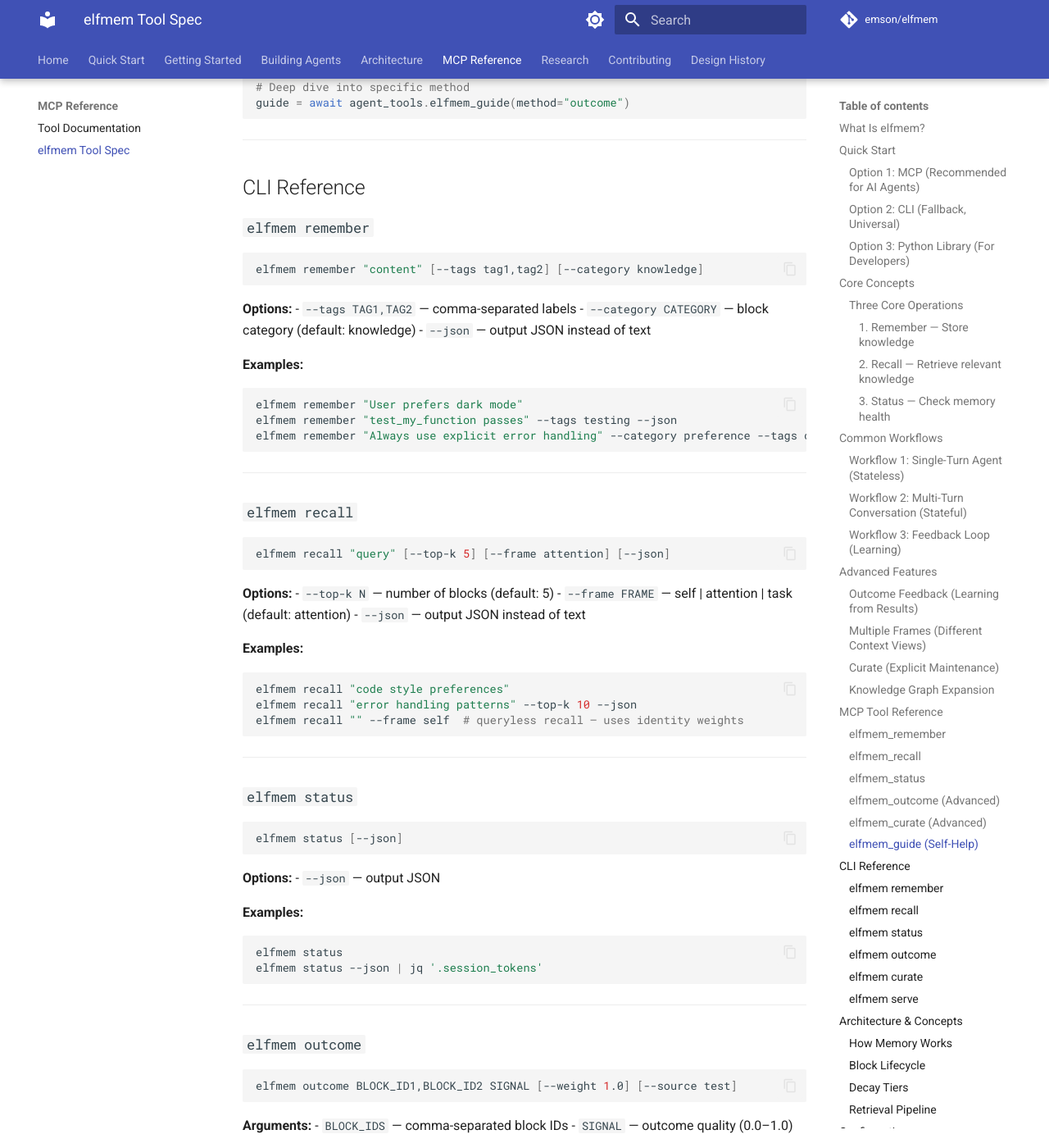
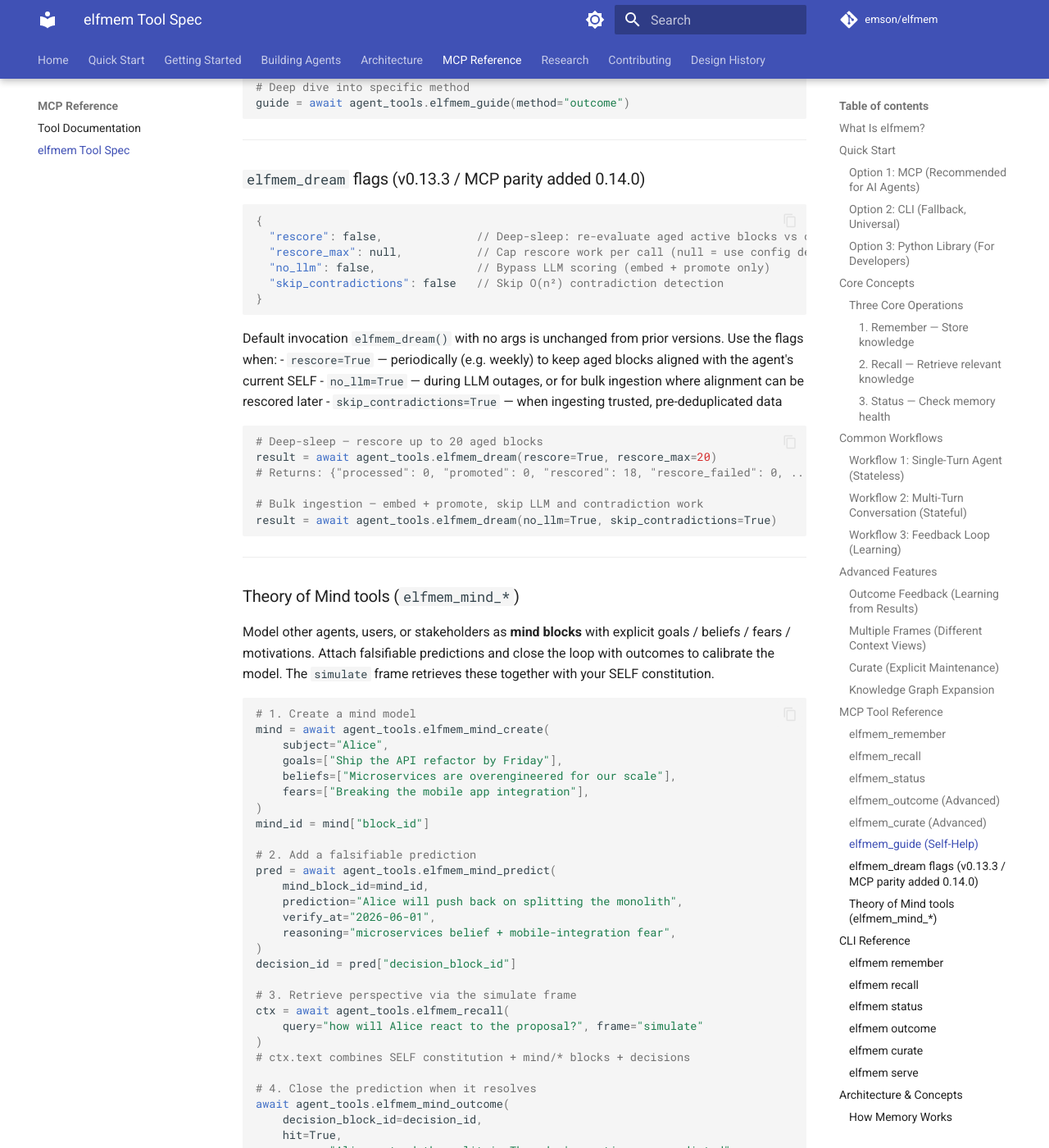
Before and after one commit to emson/elfmem, an MkDocs documentation site: the page built from docs/elfmem_tool.md, in a window 1280 px wide and 1400 px high, scrolled down 10995 px. Shown: the whole window at 82% size. Built offline with MkDocs 1.6.1 and Material for MkDocs 9.7.7, drawn with Linux system fonts in a browser that asks for light colours; comment, search, counter and statistics services are not loaded; some of the changed text lies outside the part shown.

Commit message:
docs: document new dream flags + Theory of Mind MCP tools with examples
The MCP-parity work added five mind_* tools and four dream flags but only
documented them in CHANGELOG + tool docstrings (the auto-rendered agent
surface). Human readers consulting docs/elfmem_tool.md or
docs/MULTIPLE_MCP_QUICK_REFERENCE.md saw the old surface only.

Adds to docs/elfmem_tool.md:
- "elfmem_dream flags" section with json schema + when-to-use bullets +
  two concrete python examples (rescore mode, bulk ingestion)
- "Theory of Mind tools" section with a complete 4-step workflow
  (create → predict → recall via simulate frame → close outcome) plus
  discovery (mind_list / mind_show) and when-NOT-to-use guidance

Adds to docs/MULTIPLE_MCP_QUICK_REFERENCE.md:
- Updated elfmem_dream signature with all four flags + one-line meaning
- New "Theory of Mind" subsection listing all five mind_* tools

Examples are deliberately short — one realistic scenario per feature, no
embellishment. Matches the quickstart's tight style.

Co-Authored-By: Claude Opus 4.7 (1M context) <noreply@anthropic.com>

````diff
--- a/docs/elfmem_tool.md
+++ b/docs/elfmem_tool.md
@@ -560,6 +560,88 @@ guide = await agent_tools.elfmem_guide(method="outcome")
 
 ---
 
+### `elfmem_dream` flags (v0.13.3 / MCP parity added 0.14.0)
+
+```json
+{
+  "rescore": false,              // Deep-sleep: re-evaluate aged active blocks vs current SELF
+  "rescore_max": null,           // Cap rescore work per call (null = use config default)
+  "no_llm": false,               // Bypass LLM scoring (embed + promote only)
+  "skip_contradictions": false   // Skip O(n²) contradiction detection
+}
+```
+
+Default invocation `elfmem_dream()` with no args is unchanged from prior versions. Use the flags when:
+- `rescore=True` — periodically (e.g. weekly) to keep aged blocks aligned with the agent's current SELF
+- `no_llm=True` — during LLM outages, or for bulk ingestion where alignment can be rescored later
+- `skip_contradictions=True` — when ingesting trusted, pre-deduplicated data
+
+```python
+# Deep-sleep — rescore up to 20 aged blocks
+result = await agent_tools.elfmem_dream(rescore=True, rescore_max=20)
+# Returns: {"processed": 0, "promoted": 0, "rescored": 18, "rescore_failed": 0, ...}
+
+# Bulk ingestion — embed + promote, skip LLM and contradiction work
+result = await agent_tools.elfmem_dream(no_llm=True, skip_contradictions=True)
+```
+
+---
+
+### Theory of Mind tools (`elfmem_mind_*`)
+
+Model other agents, users, or stakeholders as **mind blocks** with explicit
+goals / beliefs / fears / motivations. Attach falsifiable predictions and
+close the loop with outcomes to calibrate the model. The `simulate` frame
+retrieves these together with your SELF constitution.
+
+```python
+# 1. Create a mind model
+mind = await agent_tools.elfmem_mind_create(
+    subject="Alice",
+    goals=["Ship the API refactor by Friday"],
+    beliefs=["Microservices are overengineered for our scale"],
+    fears=["Breaking the mobile app integration"],
+)
+mind_id = mind["block_id"]
+
+# 2. Add a falsifiable prediction
+pred = await agent_tools.elfmem_mind_predict(
+    mind_block_id=mind_id,
+    prediction="Alice will push back on splitting the monolith",
+    verify_at="2026-06-01",
+    reasoning="microservices belief + mobile-integration fear",
+)
+decision_id = pred["decision_block_id"]
+
+# 3. Retrieve perspective via the simulate frame
+ctx = await agent_tools.elfmem_recall(
+    query="how will Alice react to the proposal?", frame="simulate"
+)
+# ctx.text combines SELF constitution + mind/* blocks + decisions
+
+# 4. Close the prediction when it resolves
+await agent_tools.elfmem_mind_outcome(
+    decision_block_id=decision_id,
+    hit=True,
+    reason="Alice vetoed the split in Thursday's meeting, as predicted",
+)
+# Bayesian-calibrates both the decision block and the mind block
+
+# Discovery
+await agent_tools.elfmem_mind_list()           # all minds + calibration stats
+await agent_tools.elfmem_mind_show(mind_id)    # one mind + linked predictions
+```
+
+**When to use:** modelling a specific actor's likely behaviour for downstream
+reasoning, where you want to track prediction accuracy over time. Mind blocks
+use DURABLE decay (~6 month half-life) so models persist across sessions.
+
+**When NOT to use:** storing general facts about someone — use
+`elfmem_remember` instead. The mind/* tools are for *structured mental models
+that generate falsifiable predictions*, not as a category of free-text notes.
+
+---
+
 ## CLI Reference
 
 ### `elfmem remember`
````
Also changed, not shown: docs/MULTIPLE_MCP_QUICK_REFERENCE.md (+19 -2 lines).
